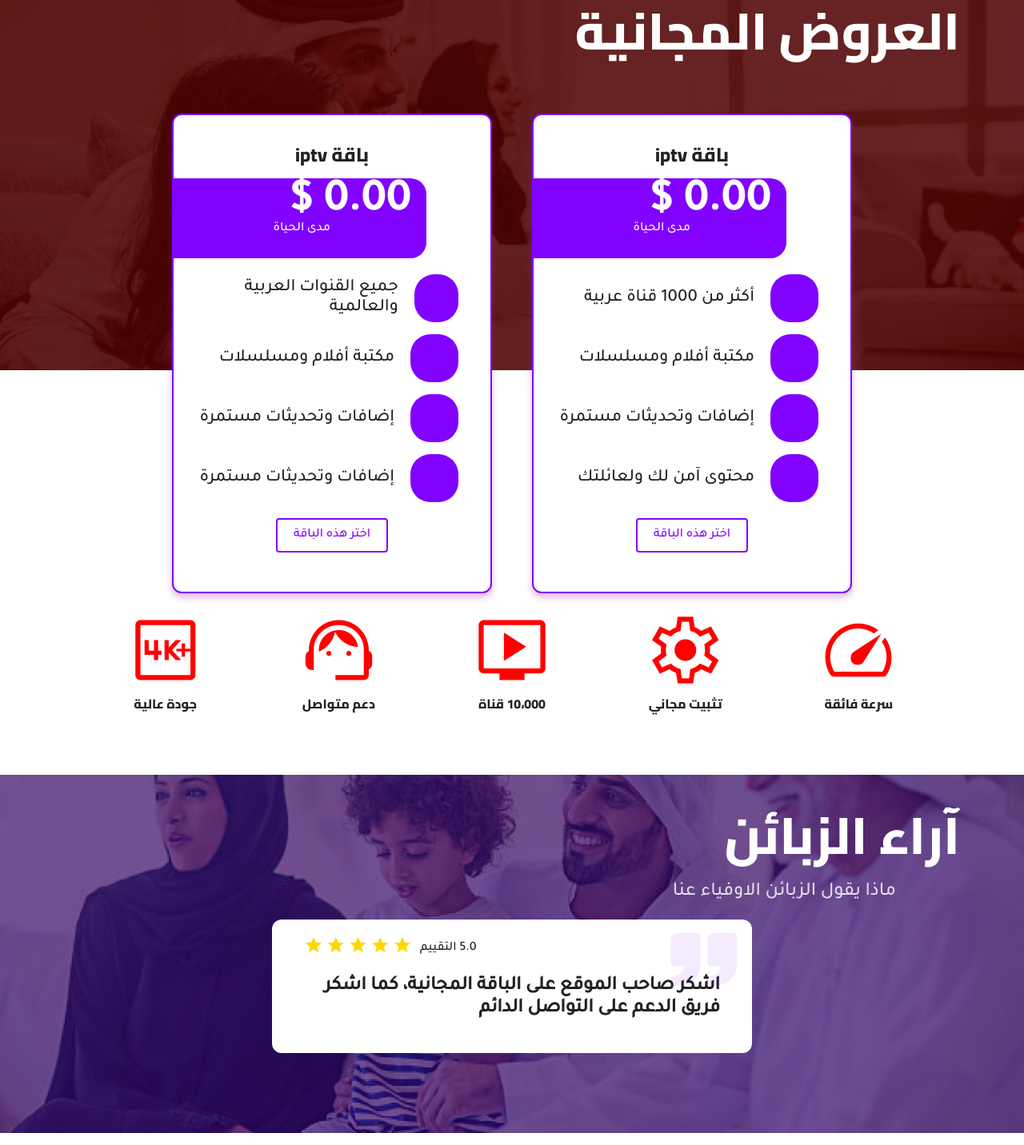
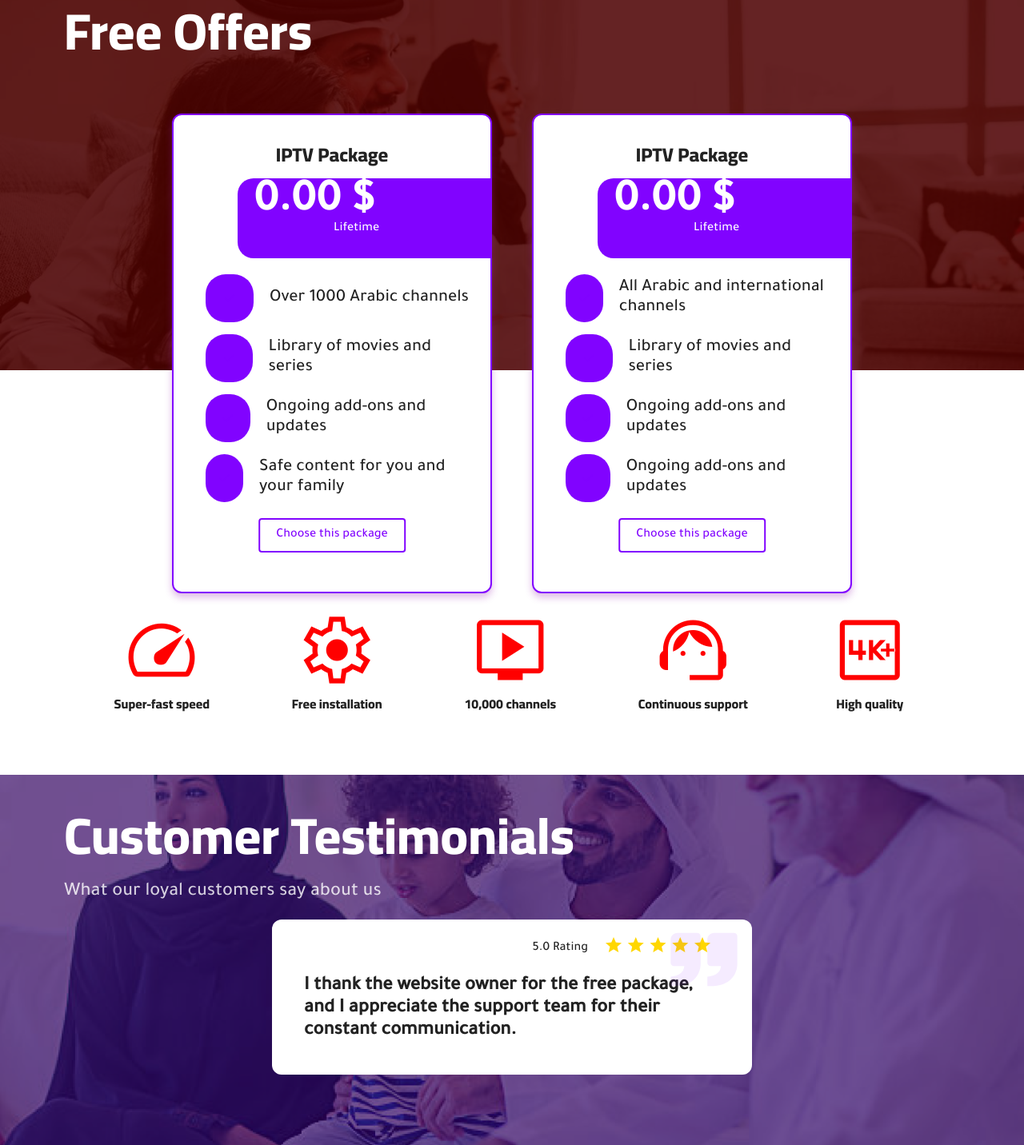
Before and after one commit to MedAmineCk/IPTV, a website built with Parcel: page index.html in a window 1280 px wide. Shown: the part 1368-2800 px from the top of the page at 80% size. Built offline with nearby package versions, Linux system fonts and the light colour scheme; a script that the page names is missing.

Commit message:
change display langauge
change from arabic to english

```diff
--- a/css/_modules.scss
+++ b/css/_modules.scss
@@ -11,7 +11,7 @@
     $wtp_color: #2db742;
     position: fixed;
     bottom: 20px;
-    left: 20px;
+    right: 20px;
     z-index: 9999;
     &.active {
         .btn-container {
@@ -109,7 +109,7 @@
         width: 90vw;
         max-width: 400px;
         position: absolute;
-        left: 0;
+        right: 0;
         background: #fff;
         bottom: 80px;
         border: 1px solid #ccc;
--- a/css/mobile/sections/_about.scss
+++ b/css/mobile/sections/_about.scss
@@ -67,8 +67,8 @@ section.about {
         padding: 10px 20px;
         font-size: 24px;
         margin: 0 auto;
-        right: 50%;
-        transform: translateX(50%);
+        left: 50%;
+        transform: translateX(-50%);
         &.main-btn {
             background: $gradient;
             color: #fff;
--- a/css/mobile/sections/_header.scss
+++ b/css/mobile/sections/_header.scss
@@ -21,7 +21,7 @@ header {
         position: absolute;
         z-index: 3;
         top: 20px;
-        left: 10px;
+        right: 10px;
 
         .item {
             $height: 5px;
--- a/css/mobile/sections/_plans.scss
+++ b/css/mobile/sections/_plans.scss
@@ -52,10 +52,10 @@ section.plans {
             color: #fff;
             height: 80px;
             width: 80%;
-            padding-right: 20px;
-            border-radius: 0 20px 20px 0;
+            padding-left: 20px;
+            border-radius: 20px 0 0 20px;
             position: relative;
-            left: -20%;
+            right: -20%;
             margin-bottom: 20px;
             .money {
                 font-size: 45px;
@@ -63,7 +63,7 @@ section.plans {
             }
             .duration {
                 position: relative;
-                left: -100px;
+                right: -100px;
                 top: -10px;
             }
         }
@@ -98,8 +98,8 @@ section.plans {
             margin: 0 auto;
             margin-bottom: 20px;
             position: relative;
-            right: 50%;
-            transform: translateX(50%);
+            left: 50%;
+            transform: translateX(-50%);
             background: #fff;
             border: 2px solid colors(third);
             color: colors(third);
--- a/css/mobile/style.scss
+++ b/css/mobile/style.scss
@@ -17,7 +17,7 @@ body {
   height: 100%;
   position: relative;
   background: colors(full_bg);
-  direction: rtl;
+  direction: ltr;
 
   h1 {
     font-family: "Cairo", sans-serif;
@@ -28,7 +28,7 @@ body {
     margin: 0 auto;
     width: 100%;
     padding: 0 20px;
-    text-align: right;
+    text-align: left;
     position: relative;
   }
 
--- a/css/sections/_about.scss
+++ b/css/sections/_about.scss
@@ -53,6 +53,7 @@ section.about {
                 display: flex;
                 justify-content: center;
                 align-items: center;
+                margin-right: 20px;
                 span {
                     font-size: 35px;
                     color: gold;
@@ -90,7 +91,7 @@ section.about {
 
     button {
         position: relative;
-        right: 100px;
+        left: 100px;
         padding: 10px 20px;
         font-size: 34px;
         &.main-btn {
--- a/css/sections/_cover.scss
+++ b/css/sections/_cover.scss
@@ -84,7 +84,6 @@ section.cover {
 
             button {
                 position: relative;
-                right: 100px;
                 padding: 10px 20px;
                 font-size: 34px;
                 &.main-btn {
--- a/css/sections/_plans.scss
+++ b/css/sections/_plans.scss
@@ -50,17 +50,17 @@ section.plans {
             color: #fff;
             height: 100px;
             width: 320px;
-            padding-right: 20px;
-            border-radius: 0 20px 20px 0;
+            padding-left: 20px;
+            border-radius: 20px 0 0 20px;
             position: relative;
-            left: -60px;
+            right: -60px;
             .money {
                 font-size: 55px;
                 font-weight: bold;
             }
             .duration {
                 position: relative;
-                left: -100px;
+                right: -100px;
                 top: -10px;
             }
         }
@@ -86,8 +86,8 @@ section.plans {
             padding: 10px 20px;
             margin: 0 auto;
             position: relative;
-            right: 50%;
-            transform: translateX(50%);
+            left: 50%;
+            transform: translateX(-50%);
             background: #fff;
             border: 2px solid colors(third);
             color: colors(third);
--- a/css/style.scss
+++ b/css/style.scss
@@ -17,7 +17,7 @@ body {
   height: 100%;
   position: relative;
   background: colors(full_bg);
-  direction: rtl;
+  direction: ltr;
 
   h1 {
     font-family: "Cairo", sans-serif;
@@ -28,7 +28,6 @@ body {
     margin: 0 auto;
     width: 100%;
     padding: 0 40px;
-    text-align: right;
     position: relative;
   }
 
--- a/index.html
+++ b/index.html
@@ -1,27 +1,32 @@
 <!doctype html>
-<html class="no-js" lang="ar">
+<html class="no-js" lang="en">
 
 <head>
   <meta charset="utf-8">
   <meta name="viewport" content="width=device-width, initial-scale=1">
 
   <!-- Primary Meta Tags -->
-  <title>تمتع بمشاهدة اروع البرامج و الافلام بجودة عالية عبر سيرفراتنا المجانية</title>
-  <meta name="title" content="تمتع بمشاهدة اروع البرامج و الافلام بجودة عالية عبر سيرفراتنا المجانية">
-  <meta name="description" content="اختر احد الباقات المجانية، اتمم المهمة، احصل على سيرفر خاص بك مجانا">
+  <title>Enjoy watching the best programs and movies in high quality through our free servers</title>
+  <meta name="title" content="Enjoy watching the best programs and movies in high quality through our free servers">
+  <meta name="description"
+    content="Choose one of the free packages, complete the task, and get your own server for free">
 
   <!-- Open Graph / Facebook -->
   <meta property="og:type" content="website">
   <meta property="og:url" content="https://get-iptv.tv/">
-  <meta property="og:title" content="تمتع بمشاهدة اروع البرامج و الافلام بجودة عالية عبر سيرفراتنا المجانية">
-  <meta property="og:description" content="اختر احد الباقات المجانية، اتمم المهمة، احصل على سيرفر خاص بك مجانا">
+  <meta property="og:title"
+    content="Enjoy watching the best programs and movies in high quality through our free servers">
+  <meta property="og:description"
+    content="Choose one of the free packages, complete the task, and get your own server for free">
   <meta property="og:image" content="https://get-iptv.tv/meta-image.png">
 
   <!-- Twitter -->
   <meta property="twitter:card" content="summary_large_image">
   <meta property="twitter:url" content="https://get-iptv.tv/">
-  <meta property="twitter:title" content="تمتع بمشاهدة اروع البرامج و الافلام بجودة عالية عبر سيرفراتنا المجانية">
-  <meta property="twitter:description" content="اختر احد الباقات المجانية، اتمم المهمة، احصل على سيرفر خاص بك مجانا">
+  <meta property="twitter:title"
+    content="Enjoy watching the best programs and movies in high quality through our free servers">
+  <meta property="twitter:description"
+    content="Choose one of the free packages, complete the task, and get your own server for free">
   <meta property="twitter:image" content="https://get-iptv.tv/meta-image.png">
 
   <meta property="og:image:width" content="1200" />
@@ -99,9 +104,9 @@
           <div class="item"></div>
         </div>
         <nav>
-          <a href="#">منتوجات</a>
-          <a href="#">راسلنا</a>
-          <a href="#">كيف؟</a>
+          <a href="#">products</a>
+          <a href="#">contact us</a>
+          <a href="#">how?</a>
         </nav>
         <div class="logo">
           <img src="./img/logo-white.png" alt="logo">
@@ -115,12 +120,12 @@
         <div class="back"></div>
       </div>
       <div class="container">
-        <h1>تمتع بمشاهدة <span class="span1">اروع البرامج</span> و الافلام
-          بجودة عالية عبر سيرفراتنا <span class="span2">المجانية</span></h1>
-        <p>اختر احد الباقات المجانية، اتمم المهمة، احصل على سيرفر خاص بك مجانا</p>
+        <h1>Enjoy watching <span class="span1">the best programs</span> and movies
+          in high quality through our <span class="span2">free</span> servers</h1>
+        <p>Choose one of the free packages, complete the task, and get your own server for free</p>
         <div class="buttons-container">
-          <button class="main-btn">احصل على باقتك الآن</button>
-          <button class="more">معرفة المزيد</button>
+          <button class="main-btn">Get your package now</button>
+          <button class="more">Learn more</button>
         </div>
         <div class="icon-container">
           <div class="object">
@@ -136,7 +141,7 @@
     </section>
     <section class="about">
       <div class="container">
-        <h1>على مادا ستحصل؟</h1>
+        <h1>What will you get?</h1>
         <div class="flex-container">
           <div class="content">
             <div class="item">
@@ -145,7 +150,7 @@
                   diamond
                 </span>
               </div>
-              <p>افلام عربية و اجنبية</p>
+              <p>Arabic and international movies</p>
             </div>
             <div class="item">
               <div class="icon">
@@ -153,7 +158,7 @@
                   diamond
                 </span>
               </div>
-              <p>برامج رمضانية</p>
+              <p>Ramadan programs</p>
             </div>
             <div class="item">
               <div class="icon">
@@ -161,7 +166,7 @@
                   diamond
                 </span>
               </div>
-              <p>اكثر من 10،000 قناة تلفزية</p>
+              <p>Over 10,000 TV channels</p>
             </div>
             <div class="item">
               <div class="icon">
@@ -169,7 +174,7 @@
                   diamond
                 </span>
               </div>
-              <p>جودة عالية FH and 4k</p>
+              <p>High quality FH and 4k</p>
             </div>
             <div class="item">
               <div class="icon">
@@ -177,7 +182,7 @@
                   diamond
                 </span>
               </div>
-              <p>يدعم جميع الاجهزة</p>
+              <p>Supports all devices</p>
             </div>
             <div class="item">
               <div class="icon">
@@ -185,7 +190,7 @@
                   diamond
                 </span>
               </div>
-              <p>خوادم مستقرة</p>
+              <p>Stable servers</p>
             </div>
           </div>
           <div class="thumbnail">
@@ -200,18 +205,18 @@
             </div>
           </div>
         </div>
-        <button class="main-btn">احصل على باقتك الآن</button>
+        <button class="main-btn">Get your package now</button>
       </div>
     </section>
     <section class="plans">
       <div class="container">
-        <div class="titel_label">العروض المجانية</div>
+        <div class="titel_label">Free Offers</div>
         <div class="flex-container">
           <div class="plan-item">
-            <h1>باقة iptv</h1>
+            <h1>IPTV Package</h1>
             <div class="price">
               <div class="money">0.00 $</div>
-              <div class="duration">مدى الحياة</div>
+              <div class="duration">Lifetime</div>
             </div>
             <div class="content">
               <div class="item">
@@ -220,7 +225,7 @@
                     done
                   </span>
                 </div>
-                <p>أكثر من 1000 قناة عربية</p>
+                <p>Over 1000 Arabic channels</p>
               </div>
               <div class="item">
                 <div class="icon">
@@ -228,7 +233,7 @@
                     done
                   </span>
                 </div>
-                <p>مكتبة أفلام ومسلسلات</p>
+                <p>Library of movies and series</p>
               </div>
               <div class="item">
                 <div class="icon">
@@ -236,7 +241,7 @@
                     done
                   </span>
                 </div>
-                <p>إضافات وتحديثات مستمرة</p>
+                <p>Ongoing add-ons and updates</p>
               </div>
               <div class="item">
                 <div class="icon">
@@ -244,20 +249,20 @@
                     done
                   </span>
                 </div>
-                <p>محتوى آمن لك ولعائلتك</p>
+                <p>Safe content for you and your family</p>
               </div>
             </div>
-            <button onclick="CPABuildLock()">اختر هذه الباقة</button>
+            <button onclick="CPABuildLock()">Choose this package</button>
             <div class="image-container">
               <img class="desktop_version" src="./img/free.png">
               <img class="mobile_version" src="./img/gift_2.png">
             </div>
           </div>
           <div class="plan-item">
-            <h1>باقة iptv</h1>
+            <h1>IPTV Package</h1>
             <div class="price">
               <div class="money">0.00 $</div>
-              <div class="duration">مدى الحياة</div>
+              <div class="duration">Lifetime</div>
             </div>
             <div class="content">
               <div class="item">
@@ -266,7 +271,7 @@
                     done
                   </span>
                 </div>
-                <p>جميع القنوات العربية والعالمية</p>
+                <p>All Arabic and international channels</p>
               </div>
               <div class="item">
                 <div class="icon">
@@ -274,7 +279,7 @@
                     done
                   </span>
                 </div>
-                <p>مكتبة أفلام ومسلسلات</p>
+                <p>Library of movies and series</p>
               </div>
               <div class="item">
                 <div class="icon">
@@ -282,7 +287,7 @@
                     done
                   </span>
                 </div>
-                <p>إضافات وتحديثات مستمرة</p>
+                <p>Ongoing add-ons and updates</p>
               </div>
               <div class="item">
                 <div class="icon">
@@ -290,10 +295,10 @@
                     done
                   </span>
                 </div>
-                <p>إضافات وتحديثات مستمرة</p>
+                <p>Ongoing add-ons and updates</p>
               </div>
             </div>
-            <button onclick="CPABuildLock()">اختر هذه الباقة</button>
+            <button onclick="CPABuildLock()">Choose this package</button>
             <div class="image-container">
               <img class="desktop_version" src="./img/free.png">
               <img class="mobile_version" src="./img/gift_2.png">
@@ -310,7 +315,7 @@
               speed
             </span>
           </div>
-          <div class="label">سرعة فائقة</div>
+          <div class="label">Super-fast speed</div>
         </div>
         <div class="item">
           <div class="icon">
@@ -318,7 +323,7 @@
               settings
             </span>
           </div>
-          <div class="label">تثبيت مجاني</div>
+          <div class="label">Free installation</div>
         </div>
         <div class="item">
           <div class="icon">
@@ -326,7 +331,7 @@
               live_tv
             </span>
           </div>
-          <div class="label">10،000 قناة</div>
+          <div class="label">10,000 channels</div>
         </div>
         <div class="item">
           <div class="icon">
@@ -334,7 +339,7 @@
               support_agent
             </span>
           </div>
-          <div class="label">دعم متواصل</div>
+          <div class="label">Continuous support</div>
         </div>
         <div class="item">
           <div class="icon">
@@ -342,17 +347,17 @@
               4k_plus
             </span>
           </div>
-          <div class="label">جودة عالية</div>
+          <div class="label">High quality</div>
         </div>
       </div>
     </section>
     <section class="testimonial" id="testimonial">
       <div class="container">
         <div class="titel_label testimonial_tt">
-          آراء الزبائن
+          Customer Testimonials
         </div>
         <div class="hr_lable">
-          <span class="label">ماذا يقول الزبائن الاوفياء عنا</span>
+          <span class="label">What our loyal customers say about us</span>
         </div>
         <div class="comments">
           <div class="comment_preview flex_content">
@@ -375,10 +380,11 @@
                     star
                   </span>
                 </span>
-                <span class="r_val">5.0 التقييم</span>
+                <span class="r_val">5.0 Rating</span>
               </div>
               <p id="recommendation-display" class="preview">
-                اشكر صاحب الموقع على الباقة المجانية، كما اشكر فريق الدعم على التواصل الدائم
+                I thank the website owner for the free package, and I appreciate the support team for their constant
+                communication.
               </p>
             </div>
             <div class="icon">
@@ -395,8 +401,8 @@
           <img src="./img/logo.png" alt="logo">
         </div>
         <ul>
-          <li><a href="#">شروط الاستخدام</a></li>
-          <li><a href="#">سياستنا</a></li>
+          <li><a href="#">Terms of Use</a></li>
+          <li><a href="#">Privacy Policy</a></li>
         </ul>
         <!-- <span class="copyright">© Copyright 2021. by MedAmineCk</span> -->
         <div class="social_media">
--- a/js/testimonial.js
+++ b/js/testimonial.js
@@ -2,25 +2,25 @@
 const recommendations = [
   {
     id: 1,
-    referee: "سارة",
+    referee: "Sarah",
     profile: "./img/referees/profile_1.jpeg",
     recommendation: `
-    اشكر صاحب الموقع على الباقة المجانية، كما اشكر فريق الدعم على التواصل الدائم`,
-    role: "أستاذة",
+    I thank the website owner for the free package, and I appreciate the support team for their constant communication.`,
+    role: "Professor",
   },
   {
     id: 2,
-    referee: "نور",
+    referee: "Nour",
     profile: "./img/referees/profile_2.jpeg",
-    recommendation: `لم اكن اتوقع ان هناك موقع يوفر باقات مجانية، حتى تصادفت مع هاد الموقع، الموقع موثوق فعند انتهائك من المهمة البصيطة يرسلون لك الباقة فورا`,
-    role: "ممرضة",
+    recommendation: `I didn't expect there to be a website that provides free packages until I came across this website. The website is reliable, as they send you the package immediately after completing the simple task.`,
+    role: "Nurse",
   },
   {
     id: 3,
-    referee: "ابراهيم احمد",
+    referee: "Ibrahim Ahmed",
     profile: "./img/referees/profile_3.jpeg",
-    recommendation: `شكرا على الباقات المجانية، قنوات كثيرة و بجودة عالية و بدون تقطع، و الله روعة`,
-    role: "مقاول",
+    recommendation: `Thank you for the free packages. There are many channels with high quality and no interruptions. It's amazing, I swear.`,
+    role: "Contractor",
   },
 ];
 
--- a/js/whatsapp_plugin.js
+++ b/js/whatsapp_plugin.js
@@ -7,15 +7,15 @@ var conf = {
   accounts: [
     {
       whatsapp: "447529430801",
-      label: "فريق الدعم",
-      message: "مرحبا",
+      label: "Support Team",
+      message: "Hello",
       logo: "./img/support.jpg",
     },
   ],
-  label: "دردش معنا",
-  titel: "بدء محادثة",
-  subtitel: "أهلا! انقر فوق أحد أعضائنا أدناه للدردشة على WhatsApp",
-  notification: "عادة ما يرد الفريق في غضون بضع دقائق.",
+  label: "Chat with us",
+  titel: "Start Chat",
+  subtitel: "Hello! Click on one of our team members below to chat on WhatsApp",
+  notification: "The team usually responds within a few minutes.",
 };
 function openWtp(number, text) {
   window.open("https://wa.me/" + number + "?text=" + text);
```
Also changed, not shown: css/mobile/style.css, css/style.css, 2 other files.
